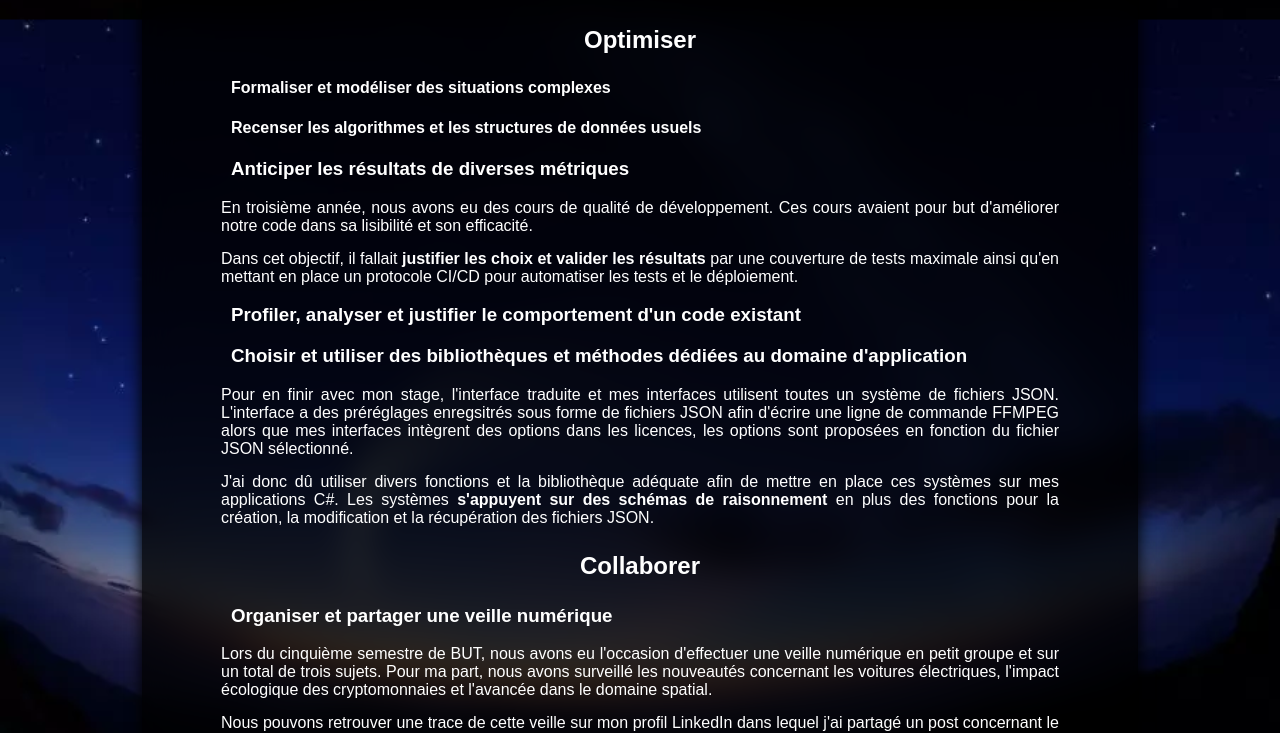
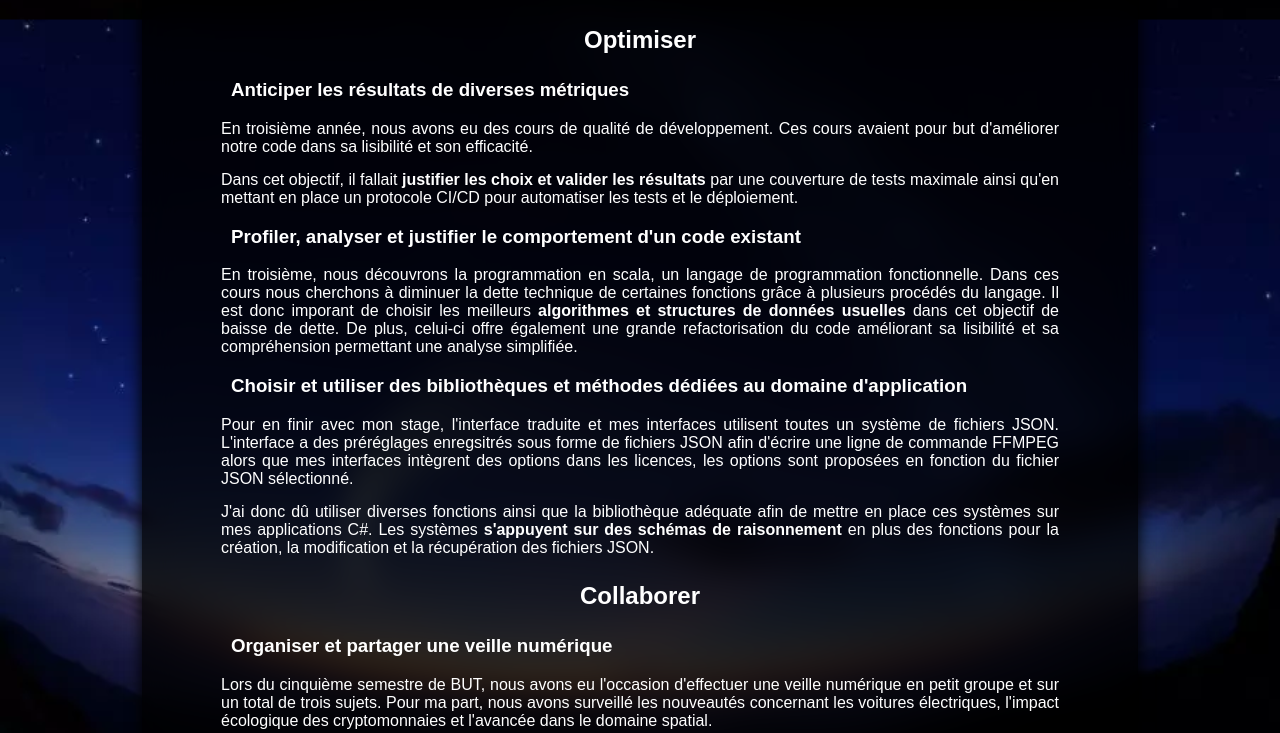
Before and after one commit to GuilhotEnzo/portfolio, a plain HTML site: page apprentissage.html in a window 1280 px wide. Shown: the part 830-1563 px from the top of the page. Drawn offline with Linux system fonts and the light colour scheme.

Commit message:
feat : avancée portfolio apprentissage

```diff
--- a/apprentissage.html
+++ b/apprentissage.html
@@ -2,6 +2,7 @@
 <html lang="fr">
 <head>
     <meta charset="UTF-8">
+    <meta name="viewport" content="width=device-width, initial-scale=1.0">
     <title>Portfolio d'apprentissage</title>
     <link rel="stylesheet" href="styles.css">
     <style>
@@ -50,15 +51,11 @@
         <h3>Intégrer des solutions dans un environnement de production</h3>
 
         <p>Pour revenir à mon stage, un des travails que j'ai réalisé pour ma mission principale est la réalisation d'applications avec interface. J'ai réalisé deux applications avec interface ainsi que quelques petites bibliothèques affiliées afin de créer un système de licences de vente. Dans cet objectif, j'ai appris à utiliser le framework .NET et j'ai mis en place une <b>documentation technique</b> afin que mes collègues puissent utiliser mon travail.
-        Ce système utilise aussi des <b>principes algorithmiques</b> pour crypter les informations des licences.</p>
+        Ce système utilise aussi des <b>principes algorithmiques</b> pour chiffrer les informations des licences.</p>
 
         <img src="img/licensecreator.png" alt="screen interface stage">
 
         <h2>Optimiser</h2>
-
-        <h4>Formaliser et modéliser des situations complexes</h4>
-
-        <h4>Recenser les algorithmes et les structures de données usuels</h4>
 
         <h3>Anticiper les résultats de diverses métriques</h3>
 
@@ -67,10 +64,13 @@
 
         <h3>Profiler, analyser et justifier le comportement d'un code existant</h3>
 
+        <p>En troisième, nous découvrons la programmation en scala, un langage de programmation fonctionnelle. Dans ces cours nous cherchons à diminuer la dette technique de certaines fonctions grâce à plusieurs procédés du langage. Il est donc imporant de choisir les meilleurs <b>algorithmes et structures de données usuelles</b> dans cet objectif de baisse de dette.
+            De plus, celui-ci offre également une grande refactorisation du code améliorant sa lisibilité et sa compréhension permettant une analyse simplifiée.</p>
+
         <h3>Choisir et utiliser des bibliothèques et méthodes dédiées au domaine d'application</h3>
 
         <p>Pour en finir avec mon stage, l'interface traduite et mes interfaces utilisent toutes un système de fichiers JSON. L'interface a des préréglages enregsitrés sous forme de fichiers JSON afin d'écrire une ligne de commande FFMPEG alors que mes interfaces intègrent des options dans les licences, les options sont proposées en fonction du fichier JSON sélectionné.</p>
-        <p>J'ai donc dû utiliser divers fonctions et la bibliothèque adéquate afin de mettre en place ces systèmes sur mes applications C#. Les systèmes <b>s'appuyent sur des schémas de raisonnement</b> en plus des fonctions pour la création, la modification et la récupération des fichiers JSON.</p>
+        <p>J'ai donc dû utiliser diverses fonctions ainsi que la bibliothèque adéquate afin de mettre en place ces systèmes sur mes applications C#. Les systèmes <b>s'appuyent sur des schémas de raisonnement</b> en plus des fonctions pour la création, la modification et la récupération des fichiers JSON.</p>
 
         <h2>Collaborer</h2>
 
```
